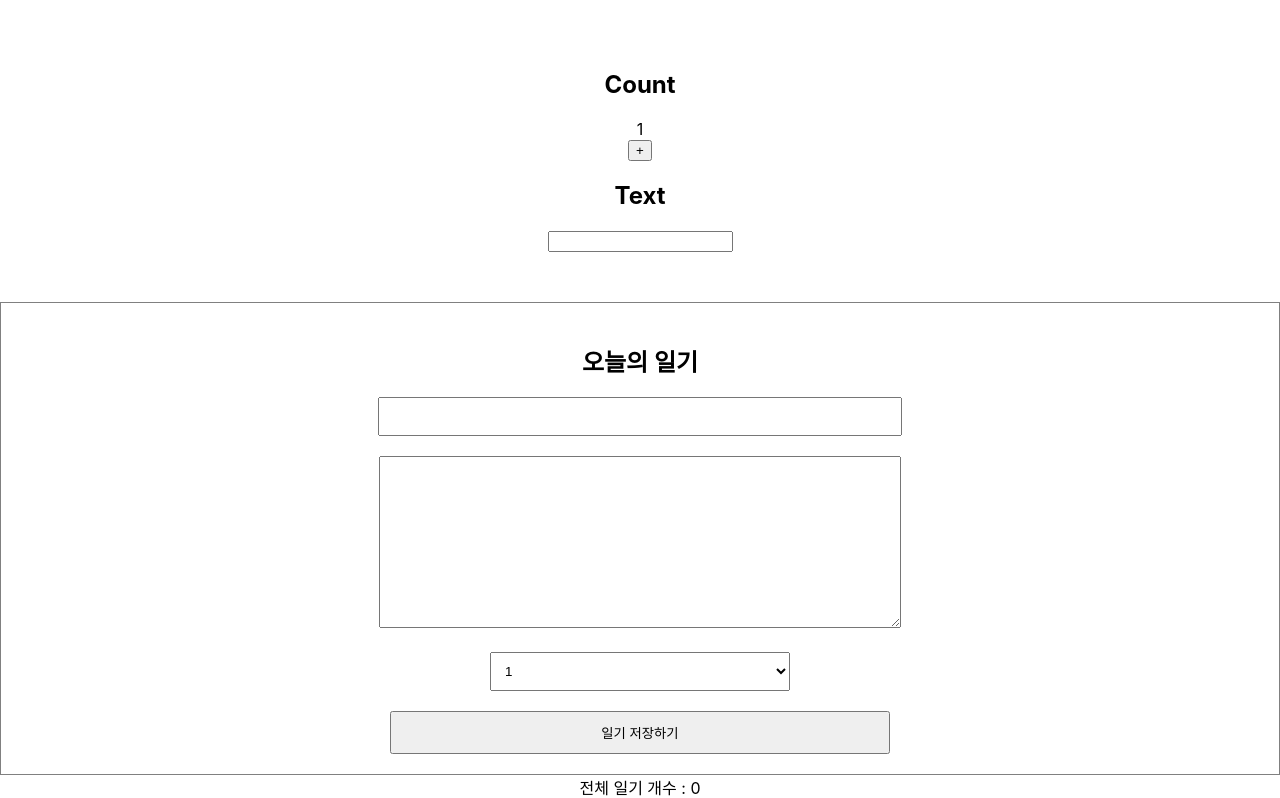
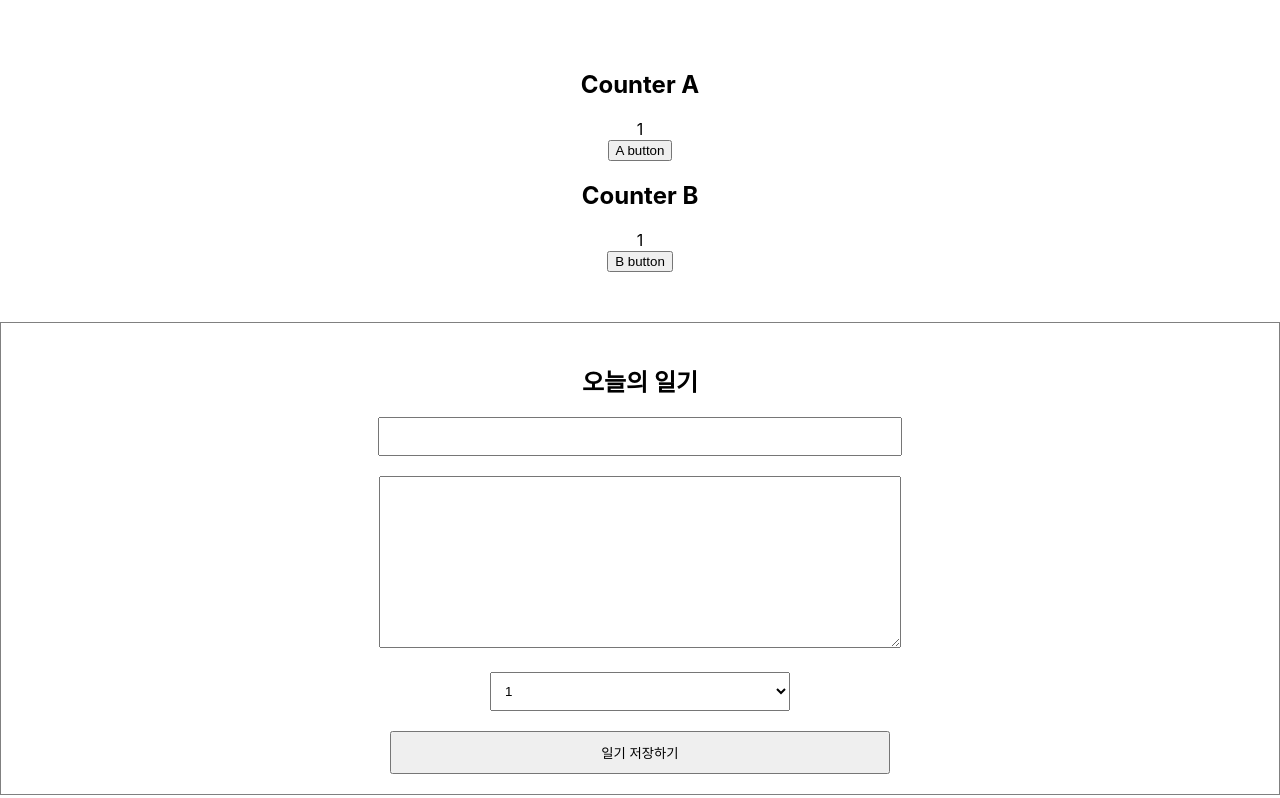
Before and after one commit to ssongms/Emotion_Diary, a React (Create React App) app: page / in a window 1280 px wide. Shown: the top 798 px of the page. Built offline with nearby package versions, Linux system fonts and the light colour scheme; no server answers.

Commit message:
Object shallow compare 이해하기 - areEqual

```diff
--- a/src/OptimizeTest.jsx
+++ b/src/OptimizeTest.jsx
@@ -1,30 +1,49 @@
 import React, { useState, useEffect } from "react";
 
-const CountView = React.memo(({ count }) => {
+const CounterA = React.memo(({ count }) => {
+  useEffect(() => {
+    console.log(`CounterA Update - count : ${count}`);
+  });
   return <div>{count}</div>;
 });
 
-const TextView = React.memo(({ text }) => {
-  return <div>{text}</div>;
-});
+const CounterB = ({ obj }) => {
+  useEffect(() => {
+    console.log(`CounterB Update`);
+  });
+  return <div>{obj.count}</div>;
+};
+
+const areEqual = (prevProps, nextProps) => {
+  return prevProps.obj.count === nextProps.obj.count;
+};
+
+const MemoizedCounterB = React.memo(CounterB, areEqual);
 
 const OptimizeTest = () => {
   const [count, setCount] = useState(1);
-  const [text, setText] = useState("");
+  const [obj, setObj] = useState({
+    count: 1,
+  });
   return (
     <div style={{ padding: 50 }}>
       <div>
-        <h2>Count</h2>
-        <CountView count={count} />
-        <button onClick={() => setCount(count + 1)}>+</button>
+        <h2>Counter A</h2>
+        <CounterA count={count} />
+        <button onClick={() => setCount(count)}>A button</button>
       </div>
       <div>
-        <h2>Text</h2>
-        <TextView text={text} />
-        <input
-          value={text}
-          onChange={(e) => setText(e.target.value)}
-        ></input>
+        <h2>Counter B</h2>
+        <MemoizedCounterB obj={obj} />
+        <button
+          onClick={() =>
+            setObj({
+              count: obj.count,
+            })
+          }
+        >
+          B button
+        </button>
       </div>
     </div>
   );
```
